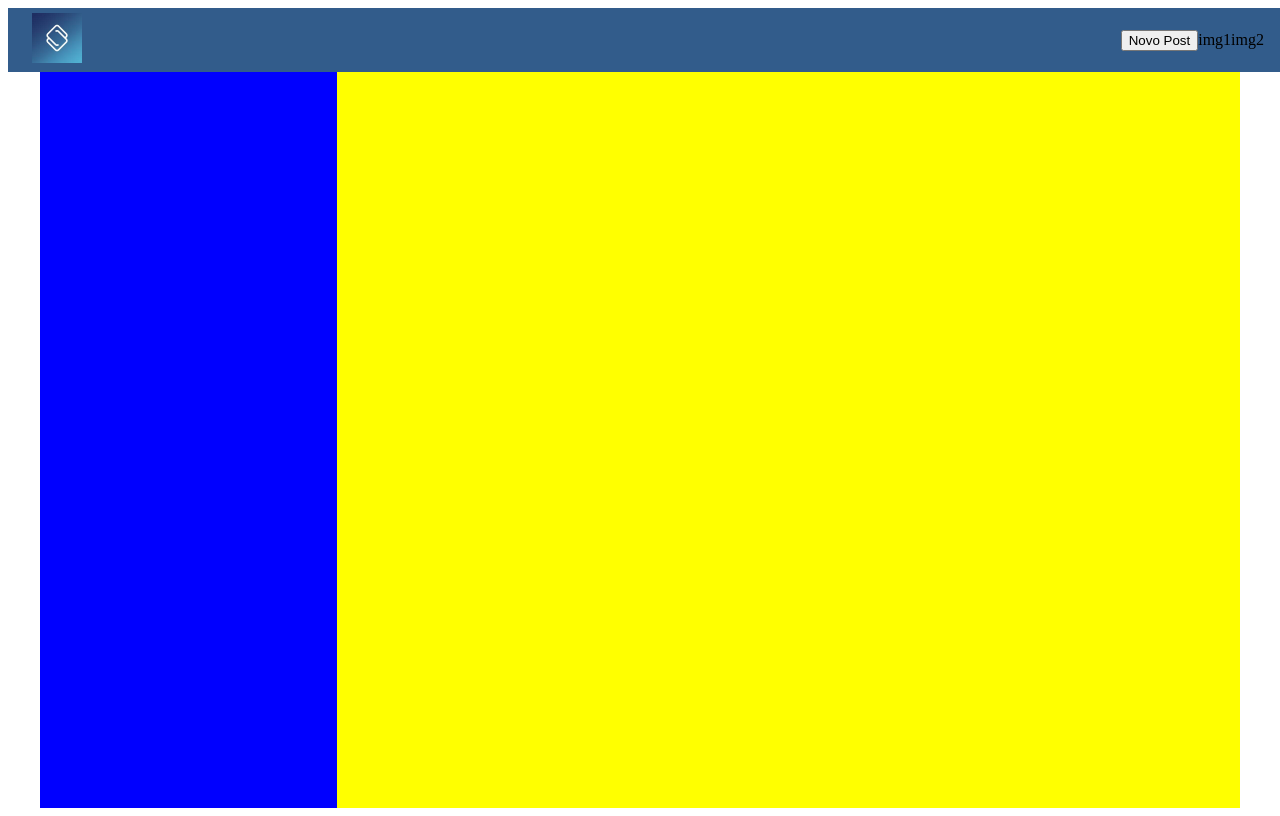
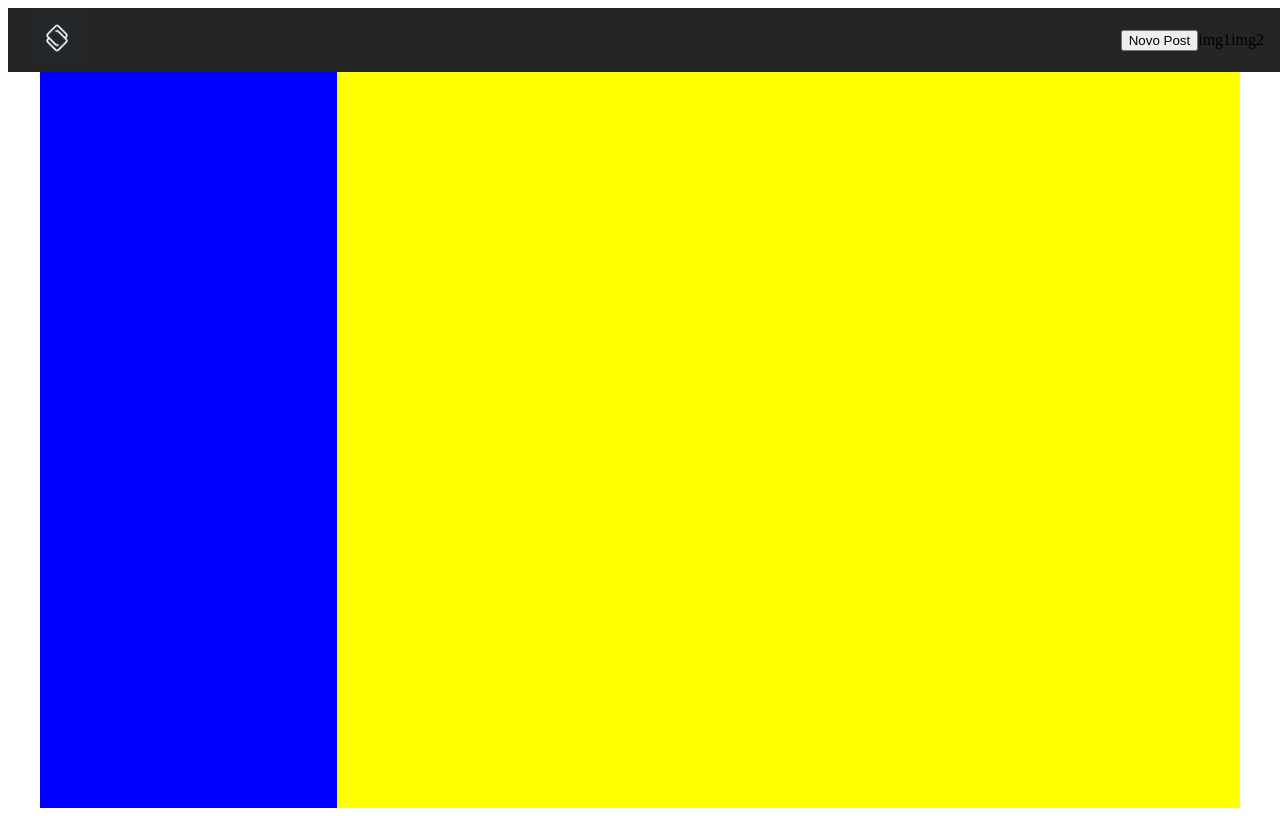
Before and after one commit to IsleneGomes/upvote-app, a React (Create React App) app: page / in a window 1280 px wide. Built offline with nearby package versions, Linux system fonts and the light colour scheme.

Commit message:
Colocando um logo mais adequado

```diff
--- a/src/pages/Home/components/Header.js
+++ b/src/pages/Home/components/Header.js
@@ -1,5 +1,5 @@
 import React from 'react';
-import logotipo from '../components/download.jpeg'
+import logotipo from '../components/images.png'
 
 export default function Header() {
   return (
--- a/src/pages/Home/style.css
+++ b/src/pages/Home/style.css
@@ -1,5 +1,5 @@
 .header {
-  background: rgb(50, 92, 139);
+  background: rgb(36, 37, 37);
   width: 100%;
   position: fixed;
 }
```
Also changed, not shown: src/pages/Home/components/images.png (added).
